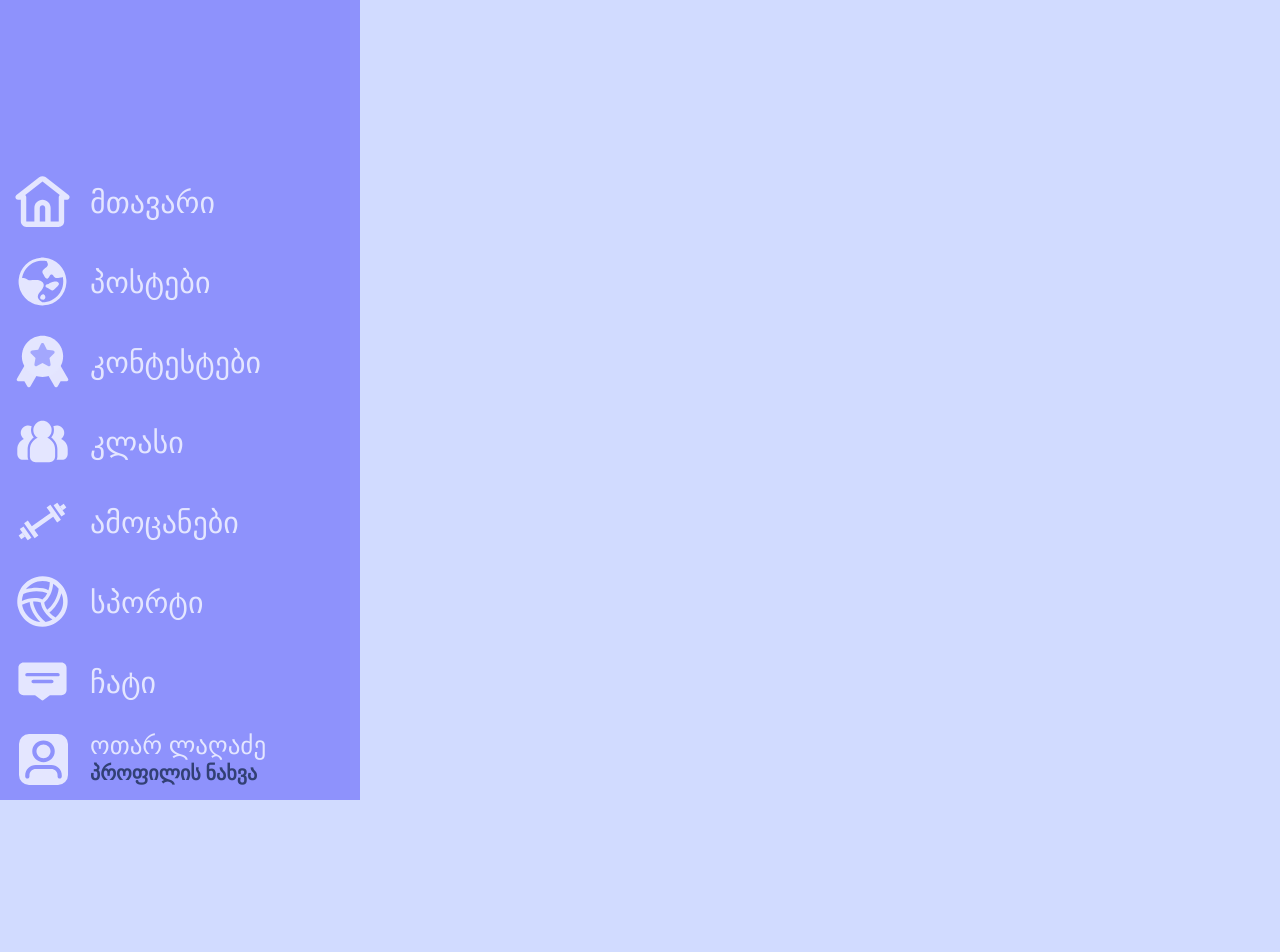
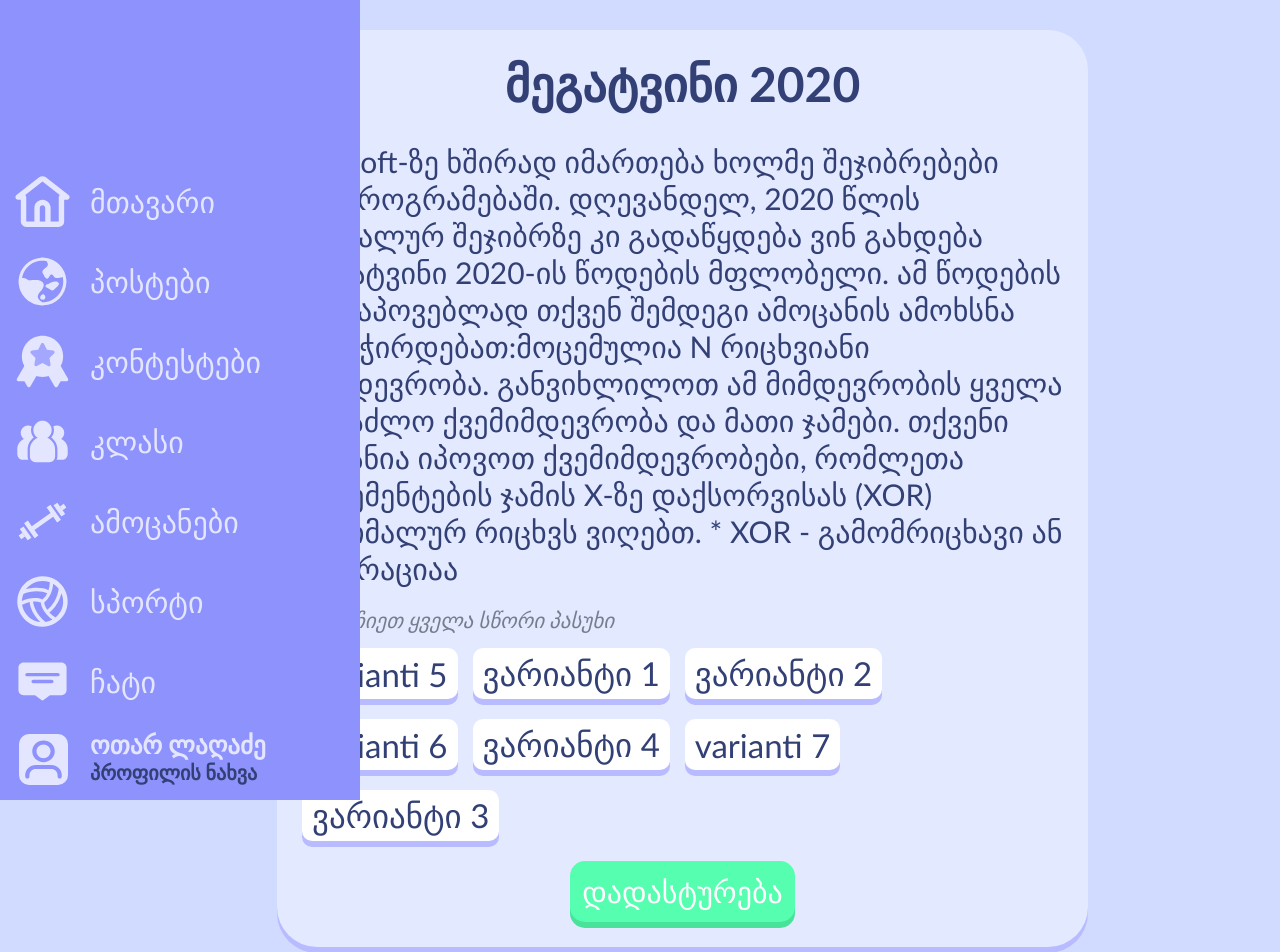
Before and after one commit to OtarLagadze/project, a React (Vite) app: page /problemset/problem/1 in a window 1280 px wide. Shown: the top 952 px of the page. Before the commit the page ends 800 px from the top, so only its background shows below. Built offline with nearby package versions, Linux system fonts and the light colour scheme.

Commit message:
task done

```diff
--- a/src/pages/PostsPost.scss
+++ b/src/pages/PostsPost.scss
@@ -10,6 +10,7 @@
     border-radius: 40px;
     padding: 25px;
     box-sizing: border-box;
+    margin-bottom: 70px;
 }
 
 .postHeader {
@@ -69,7 +70,6 @@
     img {
         height: 500px;
         margin: 5px;
-        // box-sizing: border-box;
         border-radius: 10px;
         border: 3px solid map-get($color-mp, 'purple');
     }
@@ -101,18 +101,12 @@
     }
 }
 
-.postComments {
-    // background-color: blue;
-}
-
 .postComment {
     @include custom-card;
     cursor: default;
     background-color: white;
-    // background-color: blue;
     display: flex;
     align-items: center;
-    // height: 100px;
     padding: 10px;
     box-sizing: border-box;
     margin-bottom: 10px;
@@ -126,13 +120,12 @@
     .postCommentData {
         margin-left: 10px;
 
+        p {
+            color: map-get($font-color, 'primary');
+        }
     }
 }
 
 #username {
-    font-family: 900;
+    font-weight: 900;
 }
-
-p {
-    font-family: map-get($color-mp, 'primary');
-}
--- a/src/pages/Problemset.jsx
+++ b/src/pages/Problemset.jsx
@@ -31,7 +31,7 @@ function Problemset() {
     },
     {
       difficulty: 1,
-      id: 3,
+      id: 4,
       name: "for loop",
       grade: 5,
       subject: "ინფორმატიკა",
@@ -120,7 +120,7 @@ function Problemset() {
       <div className="list">
         <div className="header">
           <p>ყველა ამოცანა</p>
-          <input type='text' placeholder='სახელით ან ნომრით ძებნა'/>
+          <input type='text' placeholder='ნომრით ძებნა'/>
         </div>
 
         <div className="problems">
@@ -145,7 +145,6 @@ function Problemset() {
                   <div className='problemChilds' id="name">{name}</div>
                   <div className='problemChilds' id="subject">{subject}</div>
                   <div className='problemChilds' id="grade">{grade}</div>
-                  <div className='problemChilds' id="count">{count}</div>
                 </Link>
               )
             })
--- a/src/pages/Problemset.scss
+++ b/src/pages/Problemset.scss
@@ -81,7 +81,7 @@
     border-bottom: 3px solid rgba(180, 196, 255, 0.80);
     height: 60px;
     display: grid;
-    grid-template-columns: 0.04fr 0.3fr 2fr 1fr repeat(2, 0.5fr);
+    grid-template-columns: 0.05fr 0.3fr 3fr 1fr 1fr;
     grid-template-rows: 1fr;
     grid-column-gap: 0px;
     grid-row-gap: 0px;
@@ -112,5 +112,4 @@
         }
     }
     #grade { grid-area: 1 / 5 / 2 / 6; }
-    #count { grid-area: 1 / 6 / 2 / 7; }
 }
--- a/src/pages/ProblemsetProblem.jsx
+++ b/src/pages/ProblemsetProblem.jsx
@@ -1,11 +1,149 @@
-import React from 'react'
+import React, { useEffect, useRef, useState } from 'react'
+import './ProblemsetProblem.scss'
 import { useParams } from 'react-router'
+
+const Choice = ({data}) => {
+  const variantRefs = data.variants.map(() => useRef(null));
+  const mp = new Map();
+  const [verdict, setVerdit] = useState(false);
+  const [tries, setTries] = useState(0);
+  let usedCnt = 0;
+
+  data.variants.sort(() => Math.random() - 0.5);
+
+  const updateStatus = (variant, index) => {
+    variantRefs[index].current.classList.toggle('problemActive');
+    if (variantRefs[index].current.classList.contains('problemActive')) {
+      mp.set(variant, true);
+      usedCnt++;
+    } else {
+      mp.set(variant, false);
+      usedCnt--;
+    }
+  }
+
+  useEffect(() => {
+    if (tries > 0) alert(verdict);
+    for (let i = 0; i < data.variants.length; i++) {
+      variantRefs[i].current.classList.remove('problemActive');
+    }
+    data.variants.sort(() => Math.random() - 0.5);
+    mp.clear();
+  }, [tries]);
+
+  const check = () => {
+    let ans = true;
+    if (usedCnt != data.answers.length) ans = false;
+    for (let i = 0; i < data.answers.length; i++) {
+      if (mp.get(data.answers[i]) !== true) ans = false;
+    }
+    setVerdit(ans);
+    setTries(tries + 1);
+  }
+
+  return (
+    <div>
+      <div className="problemTutorial">* აირჩიეთ ყველა სწორი პასუხი</div>
+      <div className='problemSolutionContainer'>
+        {
+          data.variants.map((variant, ind) => {
+            return (
+              <button ref={variantRefs[ind]} className='problemVariant' key={ind} onClick={() => (updateStatus(variant, ind))}>
+                <p>{variant}</p>
+              </button>
+            )
+          })
+        }
+      </div>
+      <div className='problemSubmit'>
+        <button onClick={() => {check()}}>დადასტურება</button>
+      </div>
+    </div>
+  )
+}
+
+const Order = (data) => {
+  return (
+    <div className='problemSolutionContainer'>order</div>
+  )
+}
+
+const PlaceIn = (data) => {
+  return (
+    <div className='problemSolutionContainer'>placeIn</div>
+  )
+}
+
+const WriteNumber = ({data}) => {
+  const [val, setVal] = useState('');
+
+  const check = () => {
+    let ans = (parseInt(val) === data.answer ? true : false);
+    alert(ans);
+    setVal('');
+  }
+
+  return (
+    <div>
+      <div className="problemTutorial">* ჩაწერეთ შესაბამისი მთელი რიცხვი</div>
+      <div className='problemSolutionContainer'>
+        <input value={val} onChange={(e) => {setVal(e.target.value)}} type='number' className='writeInput'/>
+        <div className='problemSubmit'>
+          <button onClick={() => {check()}}>დადასტურება</button>
+        </div>
+      </div>
+    </div>
+  )
+}
+
+const ProblemSolution = ({data}) => {
+  const { problemId } = useParams();
+  if (data[problemId - 1].type === "4choice") return <Choice data={data[problemId - 1]}/>
+  if (data[problemId - 1].type === "order") return <Order data={data[problemId - 1]}/>
+  if (data[problemId - 1].type === "placeIn") return <PlaceIn data={data[problemId - 1]}/>
+  if (data[problemId - 1].type === "writeNumber") return <WriteNumber data={data[problemId - 1]}/>
+}
 
 function ProblemsetProblem() {
   const { problemId } = useParams();
+  const data = {
+      "id": 1,
+      "name": "მეგატვინი 2020",
+      "statement": "AiaSoft-ზე ხშირად იმართება ხოლმე შეჯიბრებები დაპროგრამებაში. დღევანდელ, 2020 წლის ფინალურ შეჯიბრზე კი გადაწყდება ვინ გახდება მეგატვინი 2020-ის წოდების მფლობელი. ამ წოდების მოსაპოვებლად თქვენ შემდეგი ამოცანის ამოხსნა დაგჭირდებათ:მოცემულია N რიცხვიანი მიმდევრობა. განვიხლილოთ ამ მიმდევრობის ყველა შესაძლო ქვემიმდევრობა და მათი ჯამები. თქვენი მიზანია იპოვოთ ქვემიმდევრობები, რომლეთა ელემენტების ჯამის X-ზე დაქსორვისას (XOR) მინიმალურ რიცხვს ვიღებთ. * XOR - გამომრიცხავი ან ოპერაციაა",
+      "contestId": 0,
+      "solutions": [
+        {
+          "type": "4choice",
+          "variants": ["ვარიანტი 1", "ვარიანტი 2", "ვარიანტი 3", "ვარიანტი 4", "varianti 5", "varianti 6", "varianti 7"],
+          "answers": ["ვარიანტი 1", "ვარიანტი 3"]
+        },
+        {
+          "type": "order",
+          "variants": ["ვარიანტი 1", "ვარიანტი 2", "ვარიანტი 3", "ვარიანტი 4"],
+          "answer": ["ვარიანტი 4", "ვარიანტი 3", "ვარიანტი 2", "ვარიანტი 1"]
+        },
+        {
+          "type": "placeIn",
+          "variants": ["ვარიანტი 1", "ვარიანტი 2", "ვარიანტი 3", "ვარიანტი 4"],
+          "answer": ["ვარიანტი 1", "ვარიანტი 3", "ვარიანტი 2", "ვარიანტი 4"]
+        },
+        {
+          "type": "writeNumber",
+          "answer": -11
+        },
+      ]
+  }
 
   return (
-    <div>{problemId}</div>
+    <div className='problemContainer'>
+      <div className="problemHeader">
+        <h1>{data.name}</h1>
+      </div>
+      <div className="problemStatement">
+        <p>{data.statement}</p>
+      </div>
+      <ProblemSolution data={data.solutions}/>
+    </div>
   )
 }
 
--- /dev/null
+++ b/src/pages/ProblemsetProblem.scss
@@ -0,0 +1,92 @@
+@import '../globals.scss';
+@import '../breackpoints.scss';
+
+.problemContainer {
+    @include custom-card;
+    cursor: default;
+    position: relative;
+    top: 30px;
+    margin-inline: 15vw;
+    border-radius: 40px;
+    padding: 25px;
+    box-sizing: border-box;
+    margin-bottom: 70px;
+}
+
+.problemHeader {
+    display: flex;
+    align-items: center;
+    justify-content: center;
+    margin-bottom: 30px;
+
+    h1 {
+        font-size: 1.6rem;
+        font-weight: 600;
+    }
+}
+
+.problemStatement {
+    margin-bottom: 20px;
+    p {
+        color: map-get($font-color, 'primary');
+    }
+}
+
+.problemSolutionContainer {
+    display: flex;
+    flex-wrap: wrap;
+}
+
+.problemTutorial {
+    font-style: italic;
+    color: map-get($font-color, 'gray');
+    font-size: .7rem;
+    margin-bottom: 15px;
+}
+
+.problemVariant {
+    @include custom-card;
+    border: none;
+    outline: none;
+    background-color: white;
+    padding: 5px;
+    padding-inline: 10px;
+    border-radius: 10px;
+    display: flex;
+    align-items: center;
+    justify-content: space-between;
+    box-sizing: border-box;
+    margin-right: 15px;
+    margin-bottom: 20px;
+
+    p {
+        font-size: 1.1rem;
+        color: map-get($font-color, 'primary');
+    }
+}
+
+.problemSubmit {
+    display: flex;
+    align-items: center;
+    justify-content: center;
+
+    button {
+        @include custom-card;
+        outline: none;
+        border: none;
+        padding: 12px;
+        background-color: rgb(85, 255, 175);
+        box-shadow: 0px 6px 0px 0px rgb(73, 226, 155);
+        color: white;
+    }
+}
+
+.problemActive {
+    background-color: map-get($color-mp, 'drop');
+}
+
+.writeInput {
+    background-color: white;
+    font-size: 1.2rem;
+    margin-right: 12px;
+}
```
